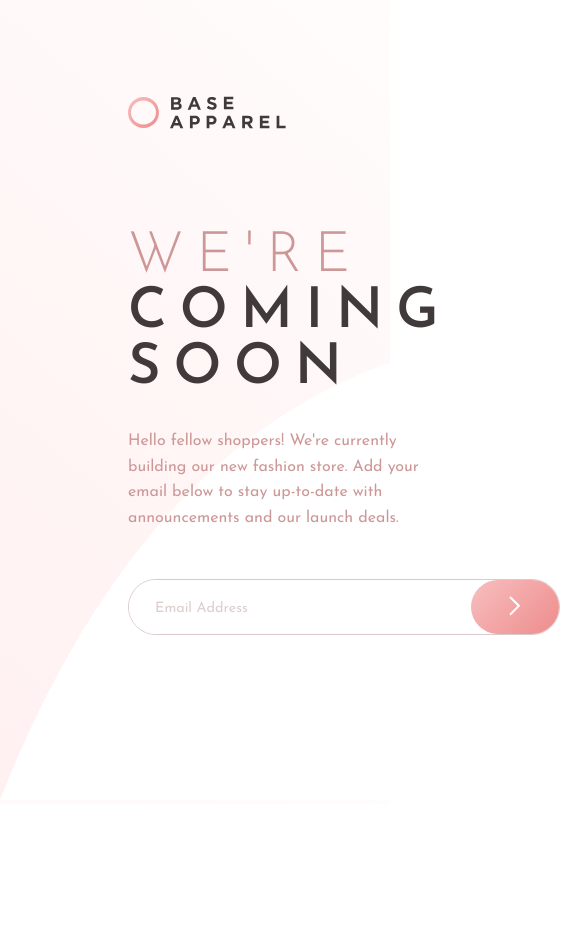
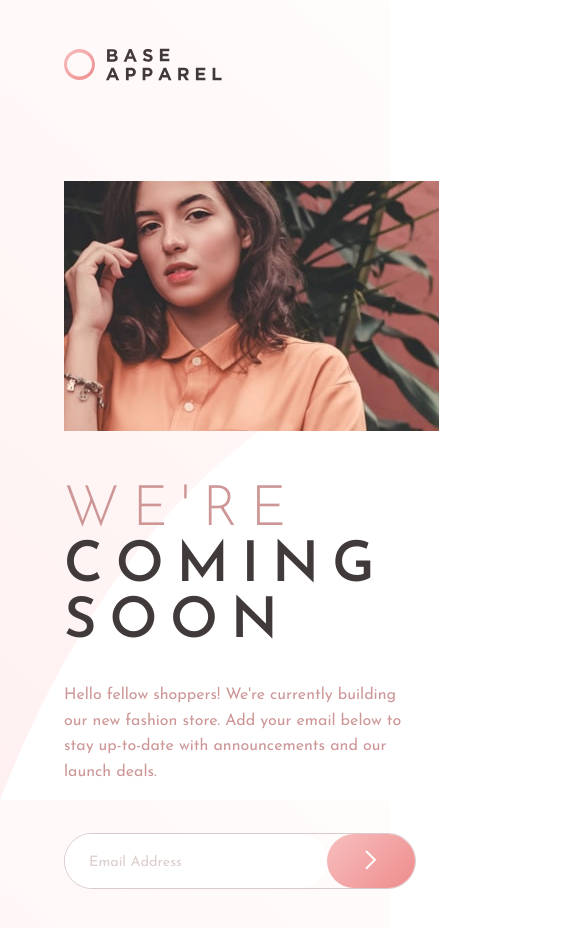
Before and after one commit to ValeriyaS-code/apparel-coming-soon, a plain HTML site: page index.html in a window 390 px wide. Shown: the top 928 px of the page, 585 px wide, since content can reach past the window. Before the commit the page ends 844 px from the top, so only its background shows below. Drawn offline with Linux system fonts and the light colour scheme.

Commit message:
mediaquery added

```diff
--- a/assets/style.css
+++ b/assets/style.css
@@ -13,8 +13,13 @@
     margin-bottom: 6rem;
 }
 
+.picture-mobile {
+    display: none;
+}
+
 .info {
     margin: 6rem 10rem 0 8rem;
+    flex-direction: column;
 }
 
 .info h1 {
@@ -52,6 +57,7 @@ input {
     flex-grow:2;
     border:none;
     border-radius: 3rem;
+    padding-left: 1.5rem;
 }
 
 input:focus {
@@ -63,7 +69,6 @@ input::placeholder {
     font-family: 'Josefin Sans', sans-serif;
     font-weight: 400;
     font-size: 0.9rem;
-    padding-left: 1.5rem;
 }
 
 button {
@@ -75,3 +80,31 @@ button {
 #btn {
     background-image: linear-gradient(135deg, hsl(0, 80%, 86%), hsl(0, 74%, 74%));
 }
+
+@media only screen and (max-width: 600px) {
+    .container{
+        display: flex;
+        flex-direction: row;
+        text-align: left;
+    }
+
+    .info {
+        margin: 3rem 4rem 3rem 4rem;
+    }
+
+    .img {
+        display: none;
+    }
+
+    .picture-mobile {
+        display: block;
+        margin-bottom: 3rem;
+    }
+
+    .info p {
+        padding-right: 2rem;
+    }
+
+    .form {
+        width: 22rem;
+        margin-bottom: 5rem;
--- a/index.html
+++ b/index.html
@@ -13,7 +13,12 @@
 <body>
     <div class="container">
         <div class="info">
+            <div class="logo">
                 <img src="./assets/images/logo.svg" alt="Base Apparel Logo" class="logo-img">
+            </div>
+            <div class="picture-mobile">
+                <img src="./assets/images/hero-mobile.jpg" alt="decorative-image">
+            </div>
                 <h1><span>WE'RE</span> COMING SOON</h1>
                 <p>Hello fellow shoppers! We're currently building our new fashion store. Add your email below to stay up-to-date with announcements and our launch deals.</p>
                     <div class="form">
```
Also changed, not shown: 2 other files. Lines whose indentation alone changed are shown as unchanged.
